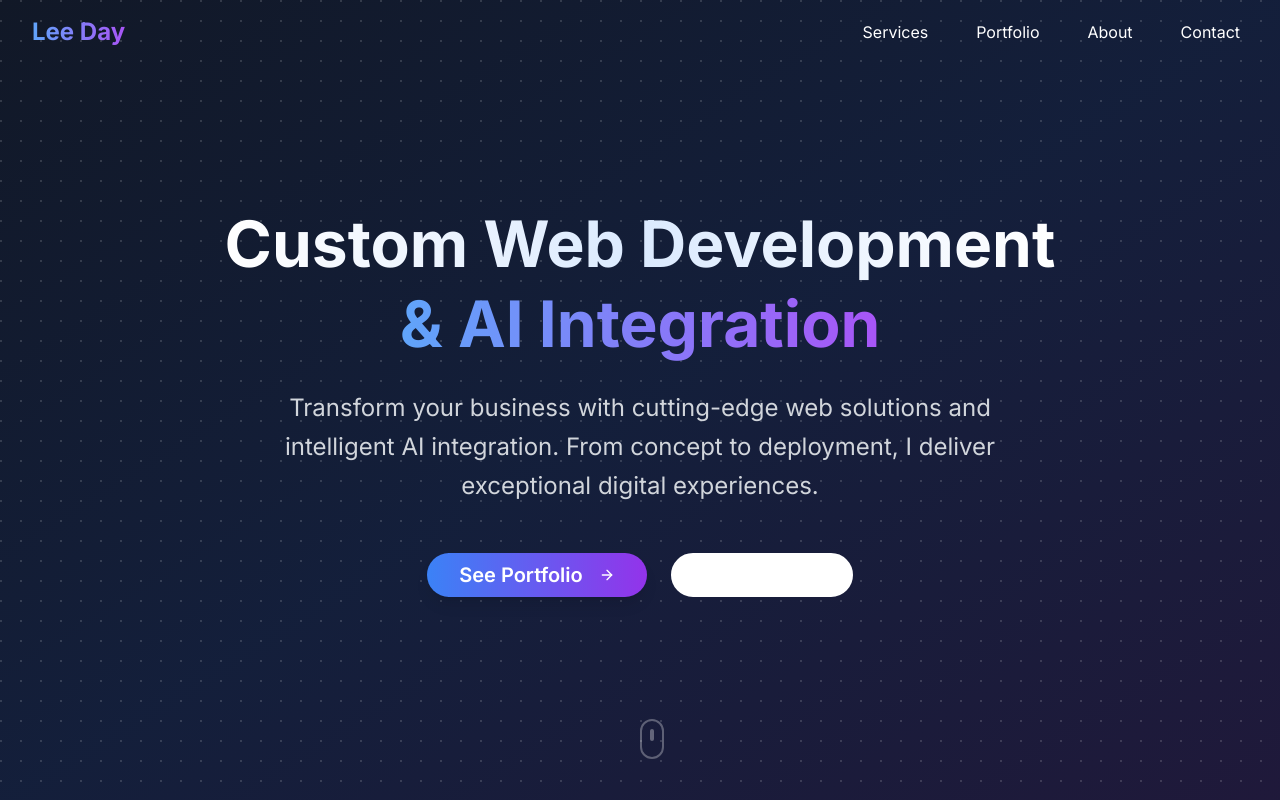
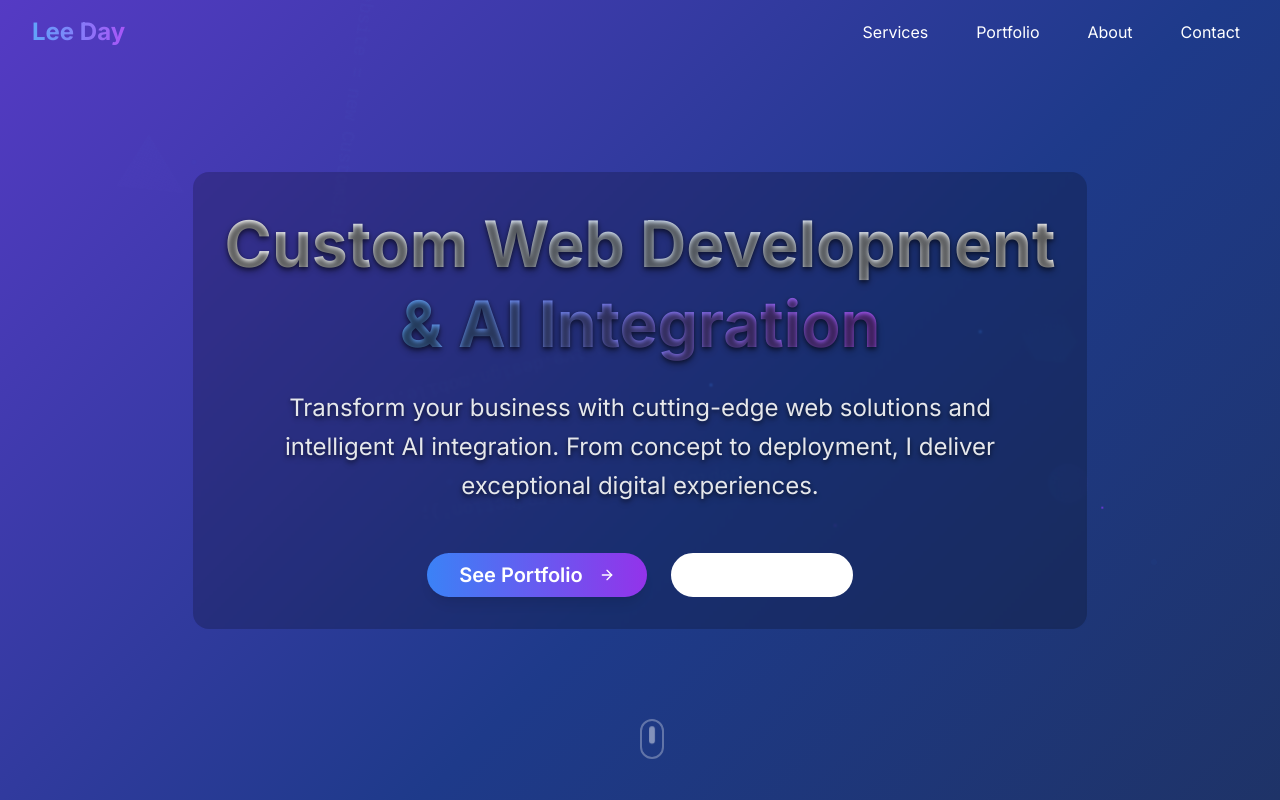
Before and after one commit to Leeday-devs/lee-day-dev-website-v5, a Next.js app: page / in a window 1280 px wide. Shown: the top 800 px of the page. Built offline with nearby package versions, Linux system fonts and the light colour scheme.

Commit message:
Create Animated Hero Banner

```diff
--- a/app/globals.css
+++ b/app/globals.css
@@ -195,6 +195,296 @@ html {
   font-size: var(--font-size-5xl);
 }
 
+/* Animated Hero Background */
+.hero-animated-bg {
+  position: absolute;
+  inset: 0;
+  background: linear-gradient(135deg, #1f2937 0%, #1e3a8a 25%, #7c3aed 50%, #1e3a8a 75%, #1f2937 100%);
+  background-size: 400% 400%;
+  animation: gradientShift 15s ease infinite;
+}
+
+@keyframes gradientShift {
+  0% {
+    background-position: 0% 50%;
+  }
+  50% {
+    background-position: 100% 50%;
+  }
+  100% {
+    background-position: 0% 50%;
+  }
+}
+
+/* Floating Code Elements Animation */
+.floating-elements {
+  position: absolute;
+  inset: 0;
+  overflow: hidden;
+  pointer-events: none;
+}
+
+.code-element {
+  position: absolute;
+  color: rgba(59, 130, 246, 0.1);
+  font-family: 'Courier New', monospace;
+  font-size: clamp(12px, 2vw, 18px);
+  animation: float 20s linear infinite;
+  white-space: nowrap;
+}
+
+.code-element:nth-child(1) {
+  top: 10%;
+  left: -10%;
+  animation-delay: 0s;
+  animation-duration: 25s;
+}
+
+.code-element:nth-child(2) {
+  top: 30%;
+  right: -10%;
+  animation-delay: -5s;
+  animation-duration: 30s;
+  animation-direction: reverse;
+}
+
+.code-element:nth-child(3) {
+  top: 60%;
+  left: -15%;
+  animation-delay: -10s;
+  animation-duration: 35s;
+}
+
+.code-element:nth-child(4) {
+  top: 80%;
+  right: -5%;
+  animation-delay: -15s;
+  animation-duration: 28s;
+  animation-direction: reverse;
+}
+
+.code-element:nth-child(5) {
+  top: 45%;
+  left: -20%;
+  animation-delay: -8s;
+  animation-duration: 32s;
+}
+
+@keyframes float {
+  from {
+    transform: translateX(-100px) rotate(0deg);
+    opacity: 0;
+  }
+  10% {
+    opacity: 0.3;
+  }
+  90% {
+    opacity: 0.3;
+  }
+  to {
+    transform: translateX(calc(100vw + 100px)) rotate(360deg);
+    opacity: 0;
+  }
+}
+
+/* AI Neural Network Animation */
+.neural-network {
+  position: absolute;
+  inset: 0;
+  opacity: 0.05;
+}
+
+.neural-node {
+  position: absolute;
+  width: 4px;
+  height: 4px;
+  background: #3b82f6;
+  border-radius: 50%;
+  animation: pulse 3s ease-in-out infinite;
+}
+
+.neural-connection {
+  position: absolute;
+  height: 1px;
+  background: linear-gradient(90deg, transparent, #3b82f6, transparent);
+  animation: dataFlow 4s linear infinite;
+}
+
+@keyframes pulse {
+  0%, 100% {
+    transform: scale(1);
+    opacity: 0.3;
+  }
+  50% {
+    transform: scale(1.5);
+    opacity: 0.8;
+  }
+}
+
+@keyframes dataFlow {
+  0% {
+    opacity: 0;
+    transform: scaleX(0);
+  }
+  50% {
+    opacity: 1;
+    transform: scaleX(1);
+  }
+  100% {
+    opacity: 0;
+    transform: scaleX(0);
+  }
+}
+
+/* Geometric Shapes Animation */
+.geometric-shapes {
+  position: absolute;
+  inset: 0;
+  overflow: hidden;
+}
+
+.shape {
+  position: absolute;
+  opacity: 0.03;
+  animation: geometricFloat 20s linear infinite;
+}
+
+.shape-1 {
+  top: 20%;
+  left: 10%;
+  width: 60px;
+  height: 60px;
+  background: linear-gradient(45deg, #3b82f6, #7c3aed);
+  clip-path: polygon(50% 0%, 0% 100%, 100% 100%);
+  animation-delay: 0s;
+}
+
+.shape-2 {
+  top: 60%;
+  right: 15%;
+  width: 40px;
+  height: 40px;
+  background: linear-gradient(45deg, #7c3aed, #3b82f6);
+  border-radius: 50%;
+  animation-delay: -5s;
+}
+
+.shape-3 {
+  top: 40%;
+  left: 80%;
+  width: 50px;
+  height: 50px;
+  background: linear-gradient(45deg, #3b82f6, #1e3a8a);
+  clip-path: polygon(25% 0%, 75% 0%, 100% 50%, 75% 100%, 25% 100%, 0% 50%);
+  animation-delay: -10s;
+}
+
+@keyframes geometricFloat {
+  0% {
+    transform: translateY(0px) rotate(0deg);
+  }
+  50% {
+    transform: translateY(-20px) rotate(180deg);
+  }
+  100% {
+    transform: translateY(0px) rotate(360deg);
+  }
+}
+
+/* Particle System */
+.particles {
+  position: absolute;
+  inset: 0;
+  overflow: hidden;
+}
+
+.particle {
+  position: absolute;
+  width: 2px;
+  height: 2px;
+  background: #3b82f6;
+  border-radius: 50%;
+  animation: particleFloat 15s linear infinite;
+}
+
+.particle:nth-child(odd) {
+  background: #7c3aed;
+  animation-duration: 18s;
+}
+
+.particle:nth-child(1) { top: 10%; left: 5%; animation-delay: 0s; }
+.particle:nth-child(2) { top: 20%; left: 15%; animation-delay: -2s; }
+.particle:nth-child(3) { top: 30%; left: 25%; animation-delay: -4s; }
+.particle:nth-child(4) { top: 40%; left: 35%; animation-delay: -6s; }
+.particle:nth-child(5) { top: 50%; left: 45%; animation-delay: -8s; }
+.particle:nth-child(6) { top: 60%; left: 55%; animation-delay: -10s; }
+.particle:nth-child(7) { top: 70%; left: 65%; animation-delay: -12s; }
+.particle:nth-child(8) { top: 80%; left: 75%; animation-delay: -14s; }
+.particle:nth-child(9) { top: 90%; left: 85%; animation-delay: -16s; }
+.particle:nth-child(10) { top: 15%; left: 95%; animation-delay: -18s; }
+
+@keyframes particleFloat {
+  0% {
+    transform: translateY(0px) translateX(0px);
+    opacity: 0;
+  }
+  10% {
+    opacity: 1;
+  }
+  90% {
+    opacity: 1;
+  }
+  100% {
+    transform: translateY(-100vh) translateX(50px);
+    opacity: 0;
+  }
+}
+
+/* Text Shadow for Better Readability */
+.hero-text-shadow {
+  text-shadow: 0 2px 4px rgba(0, 0, 0, 0.5), 0 4px 8px rgba(0, 0, 0, 0.3);
+}
+
+/* Enhanced Backdrop for Content */
+.hero-content-backdrop {
+  background: rgba(0, 0, 0, 0.2);
+  backdrop-filter: blur(1px);
+  border-radius: 1rem;
+  padding: 2rem;
+}
+
+/* Responsive Adjustments */
+@media (max-width: 768px) {
+  .code-element {
+    font-size: 10px;
+  }
+
+  .shape-1, .shape-2, .shape-3 {
+    width: 30px;
+    height: 30px;
+  }
+
+  .neural-node {
+    width: 2px;
+    height: 2px;
+  }
+}
+
+/* Reduced Motion Support */
+@media (prefers-reduced-motion: reduce) {
+  .hero-animated-bg,
+  .code-element,
+  .neural-node,
+  .neural-connection,
+  .shape,
+  .particle {
+    animation: none;
+  }
+
+  .hero-animated-bg {
+    background: linear-gradient(135deg, #1f2937 0%, #1e3a8a 50%, #7c3aed 100%);
+  }
+}
 /* Loading states */
 .loading-skeleton {
   background: linear-gradient(90deg, #374151 25%, #4b5563 50%, #374151 75%);
--- a/app/page.tsx
+++ b/app/page.tsx
@@ -39,23 +39,56 @@ export default function HomePage() {
           className="relative min-h-screen flex items-center justify-center overflow-hidden"
           aria-labelledby="hero-heading"
         >
-          {/* Background Pattern */}
-          <div
-            className="absolute inset-0 bg-gradient-to-br from-gray-900 via-blue-900/20 to-purple-900/20"
-            aria-hidden="true"
-          ></div>
-          <div
-            className="absolute inset-0"
-            style={{
-              backgroundImage: `radial-gradient(circle at 1px 1px, rgba(255,255,255,0.15) 1px, transparent 0)`,
-              backgroundSize: "20px 20px",
-            }}
-            aria-hidden="true"
-          ></div>
+          {/* Animated Background */}
+          <div className="hero-animated-bg" aria-hidden="true"></div>
+
+          {/* Floating Code Elements */}
+          <div className="floating-elements" aria-hidden="true">
+            <div className="code-element">const website = new CustomSite();</div>
+            <div className="code-element">AI.integrate(chatbot, userExperience);</div>
+            <div className="code-element">deploy(project, 'production');</div>
+            <div className="code-element">function optimizePerformance() {}</div>
+            <div className="code-element">responsive.design.mobile.first;</div>
+          </div>
+
+          {/* Neural Network Animation */}
+          <div className="neural-network" aria-hidden="true">
+            <div className="neural-node" style={{ top: '20%', left: '15%', animationDelay: '0s' }}></div>
+            <div className="neural-node" style={{ top: '40%', left: '25%', animationDelay: '1s' }}></div>
+            <div className="neural-node" style={{ top: '60%', left: '35%', animationDelay: '2s' }}></div>
+            <div className="neural-node" style={{ top: '30%', left: '70%', animationDelay: '0.5s' }}></div>
+            <div className="neural-node" style={{ top: '50%', left: '80%', animationDelay: '1.5s' }}></div>
+            <div className="neural-node" style={{ top: '70%', left: '90%', animationDelay: '2.5s' }}></div>
+
+            <div className="neural-connection" style={{ top: '25%', left: '18%', width: '150px', transform: 'rotate(25deg)', animationDelay: '0s' }}></div>
+            <div className="neural-connection" style={{ top: '45%', left: '28%', width: '120px', transform: 'rotate(-15deg)', animationDelay: '1s' }}></div>
+            <div className="neural-connection" style={{ top: '35%', left: '40%', width: '200px', transform: 'rotate(10deg)', animationDelay: '2s' }}></div>
+          </div>
+
+          {/* Geometric Shapes */}
+          <div className="geometric-shapes" aria-hidden="true">
+            <div className="shape shape-1"></div>
+            <div className="shape shape-2"></div>
+            <div className="shape shape-3"></div>
+          </div>
+
+          {/* Particle System */}
+          <div className="particles" aria-hidden="true">
+            <div className="particle"></div>
+            <div className="particle"></div>
+            <div className="particle"></div>
+            <div className="particle"></div>
+            <div className="particle"></div>
+            <div className="particle"></div>
+            <div className="particle"></div>
+            <div className="particle"></div>
+            <div className="particle"></div>
+            <div className="particle"></div>
+          </div>
 
           <div className="relative z-10 max-w-7xl mx-auto px-4 sm:px-6 lg:px-8 text-center">
-            <div className="animate-fade-in-up">
-              <h1 id="hero-heading" className="text-responsive-5xl font-bold mb-6 leading-tight">
+            <div className="animate-fade-in-up hero-content-backdrop">
+              <h1 id="hero-heading" className="text-responsive-5xl font-bold mb-6 leading-tight hero-text-shadow">
                 <span className="bg-gradient-to-r from-white via-blue-100 to-white bg-clip-text text-transparent">
                   Custom Web Development
                 </span>
@@ -65,7 +98,7 @@ export default function HomePage() {
                 </span>
               </h1>
 
-              <p className="text-responsive-xl text-gray-300 mb-12 max-w-3xl mx-auto leading-relaxed">
+              <p className="text-responsive-xl text-gray-200 mb-12 max-w-3xl mx-auto leading-relaxed hero-text-shadow">
                 Transform your business with cutting-edge web solutions and intelligent AI integration. From concept to
                 deployment, I deliver exceptional digital experiences.
               </p>
```
